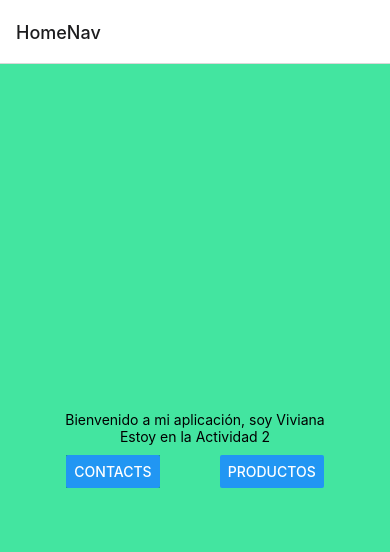
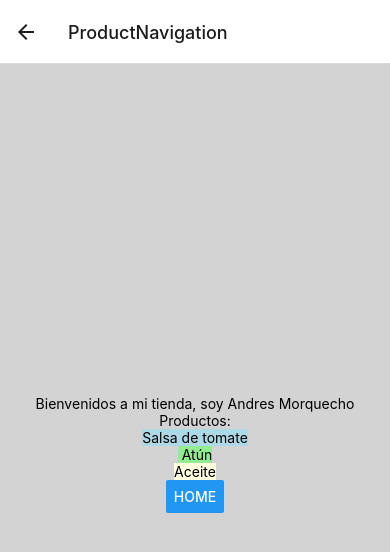
Before and after one commit to viviVaca/Estudiante2, a React Native app: screen /ProductNavigation in a window 390 px wide. Shown: the top 552 px of the page. Built offline with nearby package versions, Linux system fonts and the light colour scheme.

Commit message:
Cambio de nombre de Componentes

```diff
--- a/App.js
+++ b/App.js
@@ -13,9 +13,9 @@ export default function App() {
     <NavigationContainer>
 
       <Stack.Navigator>
-        <Stack.Screen name='HomeNav' component={Home} />
+        <Stack.Screen name='WellcomeAndres' component={Home} />
         <Stack.Screen name='ContactsNav' component={Contacts} />
-        <Stack.Screen name='ProductNav' component={Product}/>
+        <Stack.Screen name='ProductNavigation' component={Product}/>
 
 
       </Stack.Navigator>
--- a/app/screens/ContactsScreen.js
+++ b/app/screens/ContactsScreen.js
@@ -6,7 +6,7 @@ export const Contacts = ({navigation}) => {
         <Button
             title='HOME'
             onPress={()=>{
-                navigation.navigate('HomeNav');
+                navigation.navigate('WellcomeAndres');
             }}
         />
     </View>
--- a/app/screens/HomeScreen.js
+++ b/app/screens/HomeScreen.js
@@ -21,7 +21,7 @@ export const Home = ({ navigation }) => {
             <Button
                 title='PRODUCTOS'
                 onPress={() => {
-                    navigation.navigate('ProductNav');
+                    navigation.navigate('ProductNavigation');
                 }}
             />
 
--- a/app/screens/Product.js
+++ b/app/screens/Product.js
@@ -12,7 +12,7 @@ export const Product = ({navigation}) =>{
         <Button
             title='HOME'
             onPress={()=>{
-                navigation.navigate('HomeNav');
+                navigation.navigate('WellcomeAndres');
             }}
         />
     </View>
```
